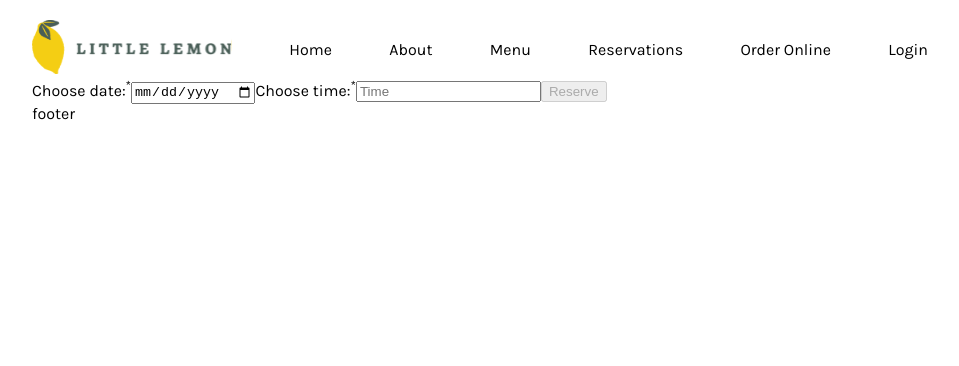
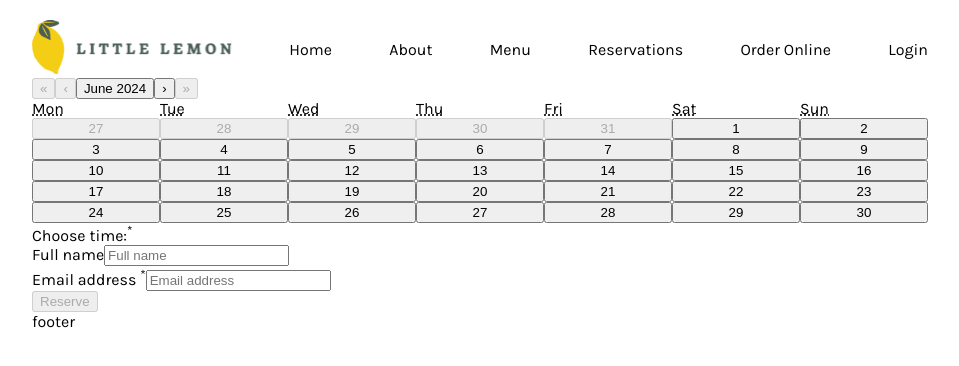
Before and after one commit to owenstanley/booking-app, a React (Create React App) app: page /reservations in a window 1280 px wide. Shown: the top 366 px of the page, without its empty margins (160-1119 px from the left). Built offline with nearby package versions, Linux system fonts and the light colour scheme; a web font is replaced by a local one.

Commit message:
Adding a calendar element using react-calendar and adding to the form element

```diff
--- a/package.json
+++ b/package.json
@@ -7,9 +7,11 @@
     "@testing-library/react": "^13.4.0",
     "@testing-library/user-event": "^13.5.0",
     "react": "^18.3.1",
+    "react-calendar": "^5.0.0",
     "react-dom": "^18.3.1",
     "react-router-dom": "^6.23.1",
     "react-scripts": "5.0.1",
+    "react-time-picker": "^7.0.0",
     "web-vitals": "^2.1.4"
   },
   "scripts": {
--- a/src/components/BookingForm.js
+++ b/src/components/BookingForm.js
@@ -1,16 +1,20 @@
 import "../App.css";
 import React from "react";
 import { useState } from "react";
+import Calendar from "react-calendar";
+import "react-time-picker/dist/TimePicker.css";
 
 const BookingForm = () => {
-  const [dateReserved, setDateReserved] = useState("");
-  const [timeReserved, setTimeReserved] = useState("");
+  const today = new Date();
+  const maxDate = new Date(new Date().setMonth(today.getMonth() + 3));
+  const [dateReserved, setDateReserved] = useState(today);
+  const [timeReserved, setTimeReserved] = useState(today);
   const [fullName, setFullName] = useState("");
   const [email, setEmail] = useState("");
 
   const handleSubmit = (e) => {
     e.preventDefault();
-    alert("Account created!");
+    alert(`${dateReserved} ${timeReserved}`);
   };
 
   const getIsFormValid = () => {
@@ -33,31 +37,44 @@ const BookingForm = () => {
   return (
     <>
       <form onSubmit={handleSubmit}>
-        <label>
-          Choose date:<sup>*</sup>
-        </label>
-        <input
+        <Calendar
           value={dateReserved}
-          type="date"
-          onChange={(e) => {
-            setDateReserved(e.target.value);
+          onChange={(value) => {
+            setDateReserved(value);
           }}
+          selectRange={false}
+          minDate={today}
+          maxDate={maxDate}
+          minDetail="year"
         />
         <label>
           Choose time:<sup>*</sup>
         </label>
-        <input
-          value={timeReserved}
-          onChange={(e) => {
-            setTimeReserved(e.target.value);
-          }}
-          placeholder="Time"
-        />
-        <button
-          type="submit"
-          disabled={!getIsFormValid()}
-          onSubmit={clearForm}
-        >Reserve</button>
+        <div className="Field">
+          <label>Full name</label>
+          <input
+            value={fullName}
+            onChange={(e) => {
+              setFullName(e.target.value);
+            }}
+            placeholder="Full name"
+          />
+        </div>
+        <div className="Field">
+          <label>
+            Email address <sup>*</sup>
+          </label>
+          <input
+            value={email}
+            onChange={(e) => {
+              setEmail(e.target.value);
+            }}
+            placeholder="Email address"
+          />
+        </div>
+        <button type="submit" disabled={!getIsFormValid()} onSubmit={clearForm}>
+          Reserve
+        </button>
       </form>
     </>
   );
```
Also changed, not shown: 1 other file (tests, documents, lock files or other folders).
